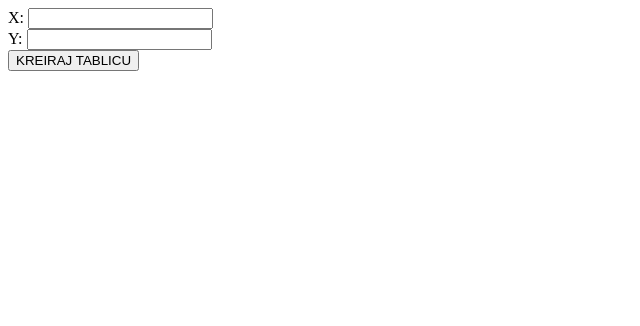
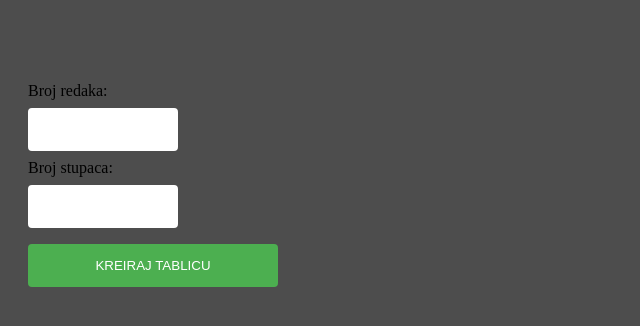
Before and after one commit to brunohorvat/InchooPHPAkademijaZ3, a PHP site: page / in a window 1280 px wide. Shown: the top 326 px of the page, without its empty margins (0-640 px from the left). Run offline with PHP 8.4, Linux system fonts and the light colour scheme; data that the repository does not hold is empty.

Commit message:
Add files via upload

```diff
--- a/Z3/index.php
+++ b/Z3/index.php
@@ -3,25 +3,45 @@
 <!doctype html>
 <html lang="en" xml:lang="en">
   <head>
-    <title></title>
+    <title>3. Zadaća</title>
   </head>
   <body>
 
-
-  <form action="" method="post">
-      X: <input type="text" name="X"><br>
-      Y: <input type="text" name="Y"><br>
-      <input type="submit" value="KREIRAJ TABLICU">
-  </form>
-
-  <table >
-      <link rel="stylesheet" href="stylesheet.css">
-      <tbody>
-  <?php
+<!--    <meta name="viewport" content="width=device-width, initial-scale=1">-->
+<!--    <link rel="stylesheet" href="https://maxcdn.bootstrapcdn.com/bootstrap/4.2.1/css/bootstrap.min.css">-->
+<!--    <script src="https://ajax.googleapis.com/ajax/libs/jquery/3.3.1/jquery.min.js"></script>-->
+<!--    <script src="https://cdnjs.cloudflare.com/ajax/libs/popper.js/1.14.6/umd/popper.min.js"></script>-->
+<!--    <script src="https://maxcdn.bootstrapcdn.com/bootstrap/4.2.1/js/bootstrap.min.js"></script>-->
+<!---->
+<br>
+<br>
+<br>
+<div>
+      <form action="" method="post">
+          Broj redaka:<br> <input type="text" name="X"><br>
+          Broj stupaca: <br><input type="text" name="Y"><br>
+          <input type="submit" value="KREIRAJ TABLICU" class="btn btn-success">
+      </form>
+</div>
 
 
 
+
+  <table>
+      <link rel="stylesheet" href="stylesheet.css">
+      <tbody>
+
+  <?php
+
+if(($_POST['X'])<=10)
+{
   printSpiral($_POST['X']);
+}
+elseif(($_POST['X'])>10){
+    echo "<script type='text/javascript'>alert('Unesite broj manji ili jednak 10')</script>";
+
+    printSpiral(5);
+}
 
 
 function printSpiral($n)
@@ -63,5 +83,6 @@ $var1=(($n*$n)+1)-(($n - 2 * $x) * ($n - 2 * $x) - ($i - $x) - ($j - $x));
   </table>
 
 
+
   </body>
 </html>
--- a/Z3/stylesheet.css
+++ b/Z3/stylesheet.css
@@ -2,11 +2,14 @@ table {
     /*border-collapse: collapse;*/
 
 border-spacing:0px;
+    position: fixed;
+    top: 100px;
+    left: 500px;
 
 }
 
 td{
-    border: 1px solid black;
+    border: 1px solid white;
     border-radius: 5px;
     padding: 8px;
     text-align: center;
@@ -18,3 +21,42 @@ td{
 
 
 }
+
+body {background-color: #4d4d4d;}
+
+
+input[type=text], select {
+
+    top:100px;
+    padding: 12px 20px;
+    margin: 8px 0;
+    display: inline-block;
+    border: 2px solid #ffff;
+    border-radius: 4px;
+    box-sizing: border-box;
+    background-color: #ffff;
+    text-align: center;
+width: 150px;
+}
+
+input[type=submit] {
+
+    background-color: #4CAF50;
+    color: white;
+    padding: 14px 20px;
+    margin: 8px 0;
+    border: none;
+    border-radius: 4px;
+    cursor: pointer;
+    width: 250px;
+
+}
+
+div {
+    left: 200px;
+    top: 100px;
+    border-radius: 5px;
+
+    padding: 20px;
+    width:300px;
+}
```
